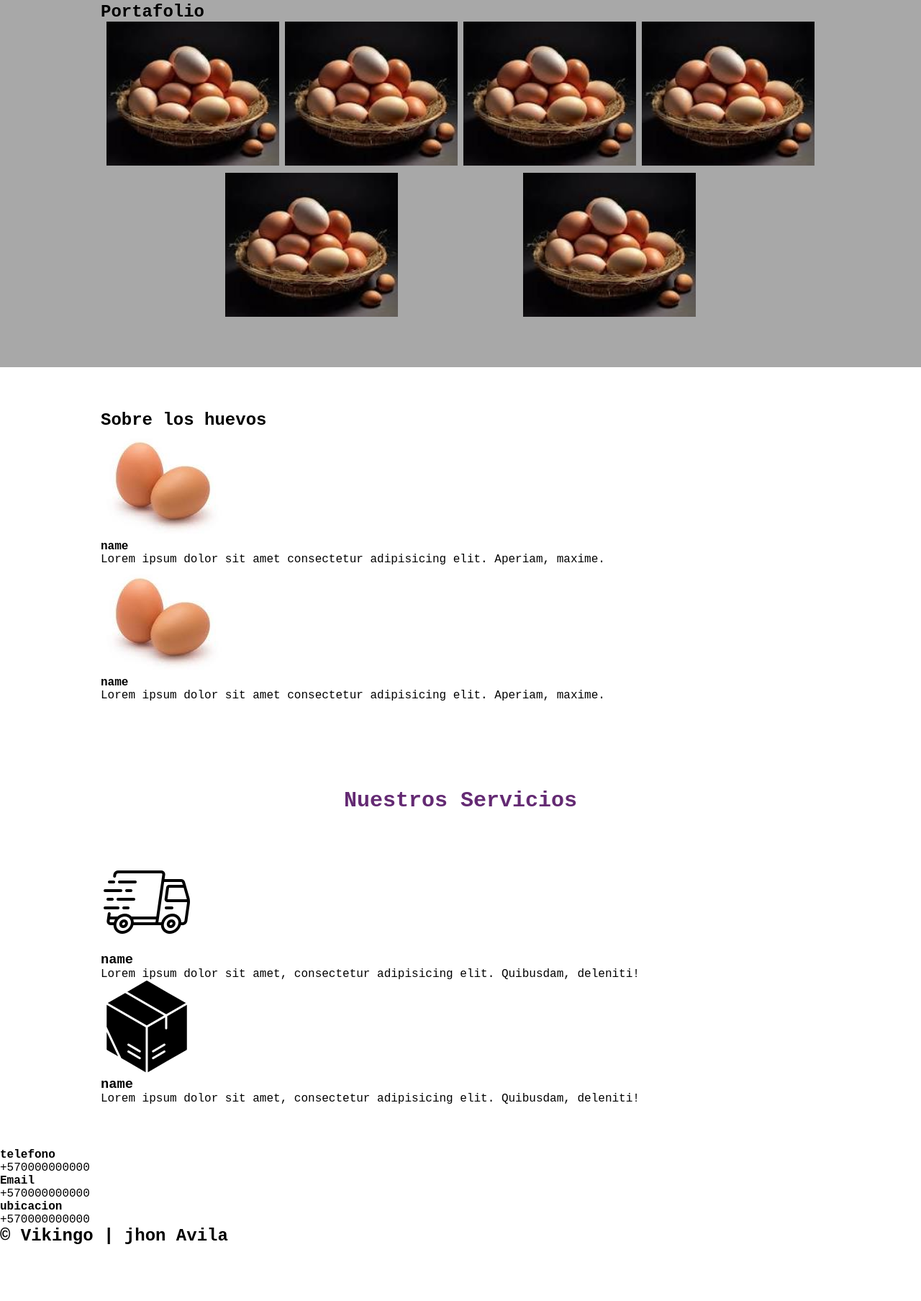
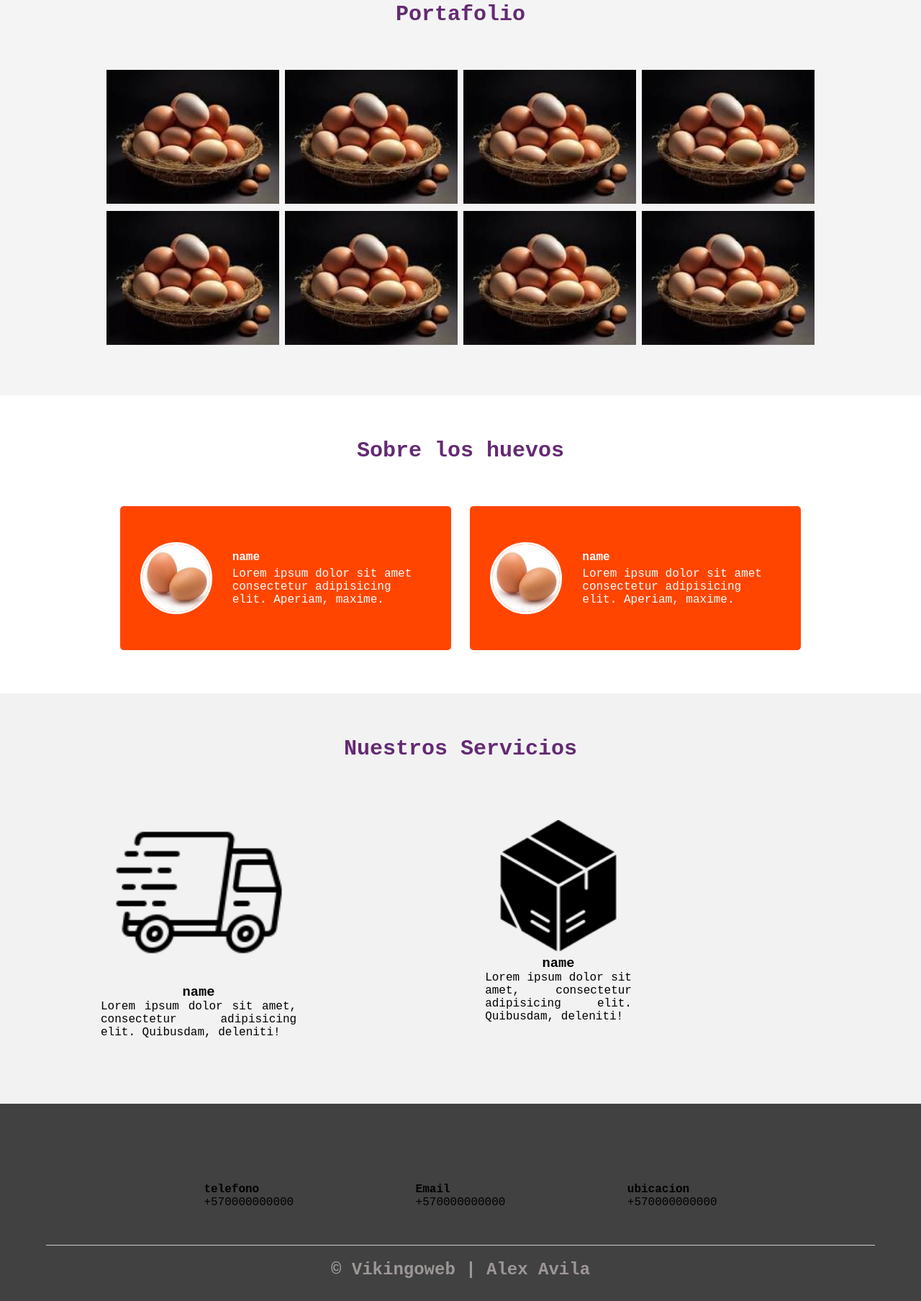
Before and after one commit to TheViking4s/proyecto-Assis-Huevos, a plain HTML site: page Proyecto AsissPronta/index.html in a window 1280 px wide. Shown: the part 1185-2992 px from the top of the page at 72% size. Before the commit the page ends 2915 px from the top, so only its background shows below. Drawn offline with Linux system fonts and the light colour scheme.

Commit message:
Add files via upload

```diff
--- a/Proyecto AsissPronta/css/Estilos.css
+++ b/Proyecto AsissPronta/css/Estilos.css
@@ -13,7 +13,7 @@ body{
     margin: auto;
     overflow: hidden;
 }
-.titulo{
+.titulos{
     color: #642a73;
     font-size: 30px;
     text-align: center;
@@ -98,7 +98,8 @@ margin-right: 5px;
     text-align: justify;
 }
 .portafolio{
-    background: #a8a8a8;
+    background: #e7e9e781;
+    text-align: center;
 }
 .galeria-port{
     display: flex;
@@ -107,16 +108,170 @@ margin-right: 5px;
 }
 .imagen-port{
     width: 24%;
-    height: 200px;
     margin-bottom: 10px;
     overflow: hidden;
     position: relative;
     cursor:pointer ;
-    box-shadow: 0 0 6px 0 rgba(0, 0, 0,rgba(0, 0,0, .5));
 }
-.imagen-port>img{
+.imagen-port > img{
     width: 100%;
     height: 100%;
     object-fit: cover;
     display: block;
 }
+.hover-galeria{
+    position: absolute;
+    width: 100%;
+    height: 100%;
+    top: 0;
+    transform: scale(0);
+    background: hsla(246, 49%, 41%, 0.658);
+    transition:transfom .5s ;
+    display: flex;
+    justify-content: center;
+    align-items: center;
+    flex-direction: column;
+}
+.hover-galeria img{
+    width: 50px;
+}
+.hover-galeria p {
+    color: #fff;
+}
+.imagen-port.hover-galeria{
+    transform: scale(1);
+}
+.cards{
+    display: flex;
+    justify-content:space-evenly ;
+}
+.cards .card{
+    background:orangered;
+    display: flex;
+    width: 46%;
+    height: 200px;
+    align-items: center;
+    justify-content: space-evenly;
+    border-radius: 5px;
+    box-shadow: 0,0,6px,rgba(0, 0, 0,rgba(0, 0,0, .6)) ;
+}
+.cards .card img{
+    width: 100px;
+    height: 100px;
+    object-fit: cover;
+    border:3px solid #fff ;
+    border-radius: 50%;
+    display:block;
+}
+.cards .card> .contenido-texto-card{
+    width: 60%;
+    color: #fff;
+}
+.cards .card > .contenido-texto-card p{
+font-weight: 300;
+padding-top: 5px;
+}
+.about-services{
+    background: #f2f2f2;
+    padding-bottom: 30px;
+}
+.servicio-cont{
+    display: flex;
+    justify-content:space-evenly ;
+    align-items: center;
+}
+.servicio-ind{
+    width: 28%;
+    text-align: center;
+}
+.servicio-ind img{
+    width:90% ;
+}
+.servicio-ind h3{
+    margin: 10 px 0 ;
+}
+.servicio-ind p{
+    font-weight: 300;
+    text-align: justify;
+}
+footer{
+    background: #414141;
+padding:60px 0 30px 0;
+margin: auto;
+overflow: auto;
+}
+.contenedor-footer{
+ display: flex;
+    width: 90%;
+    justify-content: space-evenly;
+margin :auto;
+padding: 50px;
+border-bottom: 1px solid #ccc;
+}
+.contenedor-foo{
+    text-align: center;
+}
+
+.contenedor-foo h4 {
+    color: #fff;
+    border-bottom: 3px solid #af20d3 ;
+    padding-bottom: 5px;
+    margin-bottom: 10px;
+}
+
+.contenedor-foo p {
+    color: #ccc;
+}
+.titulo-final{
+    text-align: center;
+    font-size: 24px;
+    margin: 20px 0 0 0 ;
+ color: #9e9797;
+}
+@media screen and (max-width:900px){
+    header{
+        background-position: center;
+    }
+    .contenedor-sobre-nosotros{
+       flex-direction: column;
+       justify-content: center;
+       align-items: center;
+    }
+    .sobre-nosotros .contenido-textos{
+      width: 90%;
+    }
+    .imagen-about-use{
+        width:90%;
+    }
+    .imagen-port{
+        width: 44%;
+    }
+    .cards{
+        flex-direction: column;
+        justify-content: center;
+        align-items: center;
+    }
+    .cards .card{
+        width: 90%;
+    }
+    .cards .card:first-child{
+        margin-bottom:  30px;
+    }
+    .servicio-cont{
+        justify-content: center;
+        flex-direction: column;
+    }
+    .servicio-ind{
+        width:100% ;
+        text-align: center;
+    }
+    .servicio-ind:nth-child(1).servicio-ind:nth-child(2){
+        margin-bottom: 60px;
+
+    }
+    .servicio-ind img{
+        width: 90%;
+    }
+
+
+}
--- a/Proyecto AsissPronta/index.html
+++ b/Proyecto AsissPronta/index.html
@@ -24,7 +24,7 @@
     </header>
     <main>
         <section class="contenedor sobre-nosotros" >
-        <h2 class="titulo">NuestroProducto</h2>
+        <h2 class="titulos">NuestroProducto</h2>
         <div class="contenedor-sobre-nosotros">
             <img src="Imagenes/descarga.jpeg" alt=""class="imagen-about-use">
             <div class="contenido-textos">
@@ -81,6 +81,20 @@
                     <p>Nuestro Trabajo</p>
                  </div>
                  </div>
+                 <div class="imagen-port">
+                    <img src="Imagenes/UnosHuevos.jpeg" alt="">
+                 <div class="hover-galeria">
+                    <img src="Imagenes/flecha-correcta.png" alt="">
+                    <p>Nuestro Trabajo</p>
+                 </div>
+                 </div>
+                 <div class="imagen-port">
+                    <img src="Imagenes/UnosHuevos.jpeg" alt="">
+                 <div class="hover-galeria">
+                    <img src="Imagenes/flecha-correcta.png" alt="">
+                    <p>Nuestro Trabajo</p>
+                 </div>
+                 </div>
               </div>
             </div>
         </section>
@@ -94,7 +108,6 @@
                         <p>Lorem ipsum dolor sit amet consectetur adipisicing elit. Aperiam, maxime.</p>
                     </div>
                 </div>
-            </div>
                 <div class="card">
                     <img src="Imagenes/descargas.jpeg" alt="">
                     <div class="contenido-texto-card">
@@ -102,22 +115,24 @@
                         <p>Lorem ipsum dolor sit amet consectetur adipisicing elit. Aperiam, maxime.</p>
                     </div>
                 </div>
+            </div>
         </section>
         <section class="about-services">
          <div class="contenedor">
-            <h2 class="titulo">Nuestros Servicios</h2>
+            <h2 class="titulos">Nuestros Servicios</h2>
             <div class="servicio-cont">
                 <div class="servicio-ind">
                     <img src="Imagenes/camion-de-reparto.png" alt="">
                 <h3>name</h3>
                 <p>Lorem ipsum dolor sit amet, consectetur adipisicing elit. Quibusdam, deleniti!</p>
                 </div>
-            </div>
+
             <div class="servicio-cont">
                 <div class="servicio-ind">
                     <img src="Imagenes/caja-negra.png" alt="">
                 <h3>name</h3>
                 <p>Lorem ipsum dolor sit amet, consectetur adipisicing elit. Quibusdam, deleniti!</p>
+                </div>
             </div>
         </div>
          </div>
@@ -138,7 +153,7 @@
                 <p>+570000000000</p>
             </div>
         </div>
-        <h2 class="titulo-final">&copy; Vikingo | jhon Avila</h2>
+        <h2 class="titulo-final">&copy; Vikingoweb | Alex Avila</h2>
     </footer>
 </body>
 </html>
```
Lines whose indentation alone changed are shown as unchanged.
